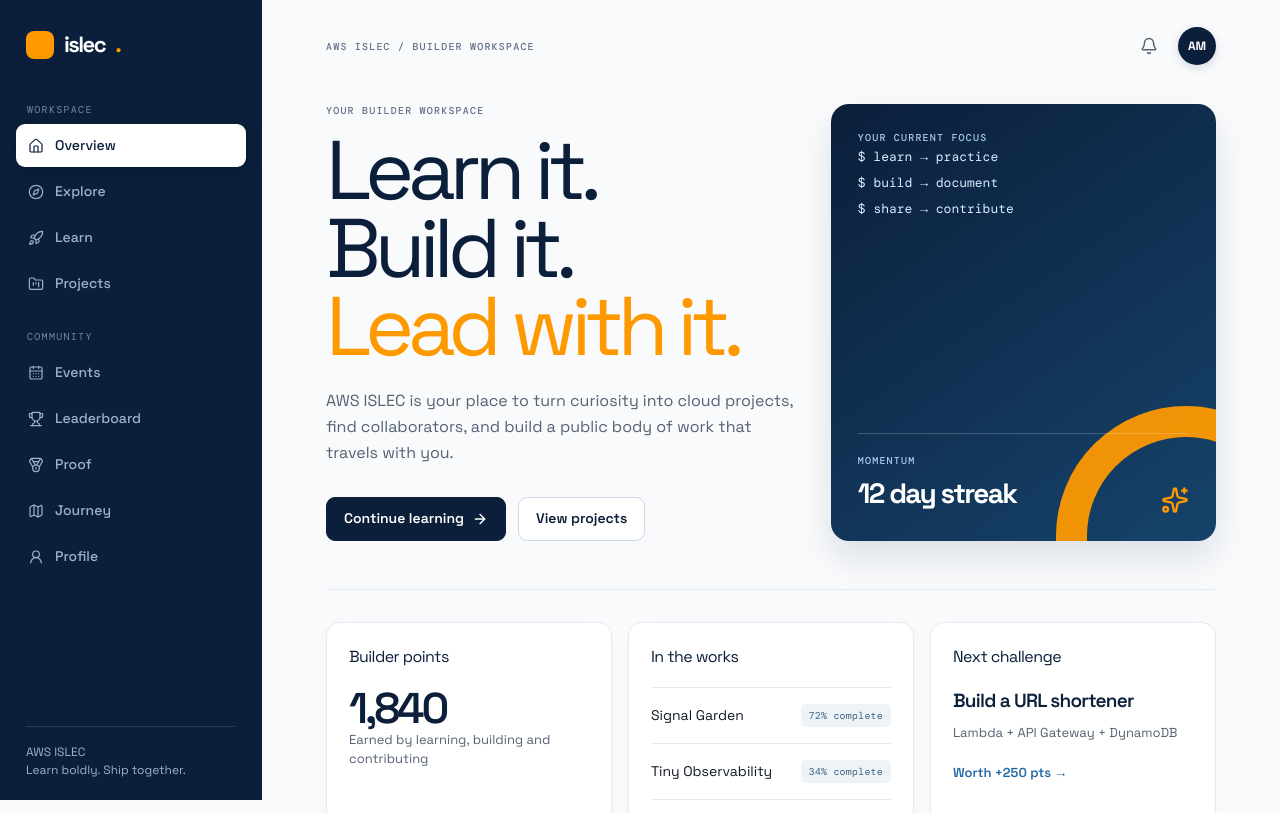
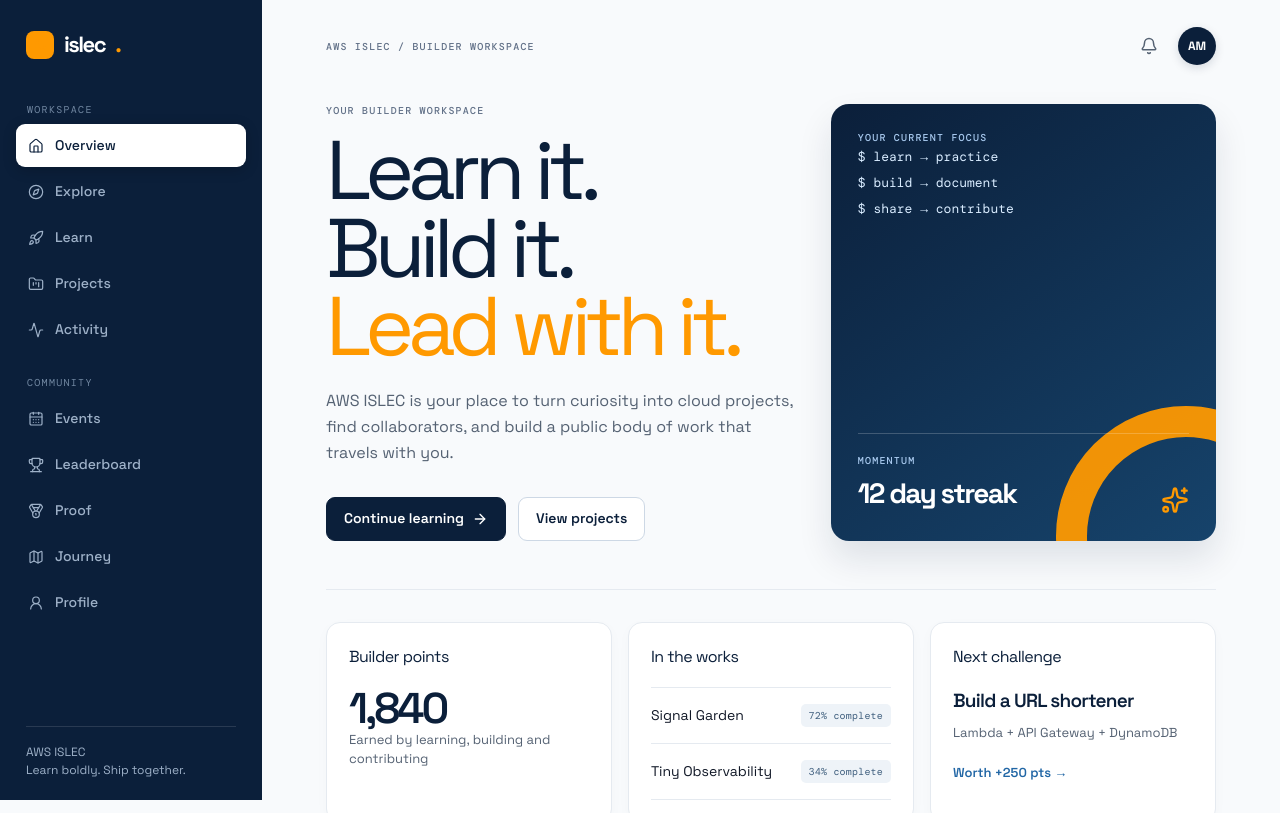
Before and after one commit to tamseelishteyaque448-create/AWS-ISLEC, a Next.js app: page /member in a window 1280 px wide. Shown: the top 813 px of the page. Built offline with nearby package versions, Linux system fonts and the light colour scheme.

Commit message:
refactor: clean up member routes

```diff
--- a/app/member/build/page.tsx
+++ /dev/null
@@ -1,2 +0,0 @@
-import { Topline } from "@/components/ui/Topline"; import { PageIntro } from "@/components/cards/PageIntro"; import { mockRepository } from "@/lib/services";
-export default function Build() { return <><Topline section="Build / document / share" /><PageIntro kicker="Project studio" title="Your work, in public." description="Keep the rough edges visible. Every project is a trailhead for someone else." /><div className="list">{mockRepository.getProjects().map(project => <div className="list-item" key={project.title}><div><strong>{project.title}</strong><div className="muted">{project.category}</div></div><div style={{ width: 150 }}><div className="muted" style={{ marginBottom: 6 }}>{project.progress}%</div><div className="progress-track"><div className="progress-value" style={{ width: `${project.progress}%` }} /></div></div></div>)}</div></>; }
--- a/app/member/challenges/page.tsx
+++ /dev/null
@@ -1,2 +0,0 @@
-import { PageIntro } from "@/components/cards/PageIntro"; import { Topline } from "@/components/ui/Topline"; import { mockRepository } from "@/lib/services";
-export default function Challenges() { return <><Topline section="Learn / practice / repeat" /><PageIntro kicker="Practical prompts" title="Choose your next stretch." description="Small, concrete challenges that turn cloud knowledge into something you can use." /><div className="grid">{mockRepository.getChallenges().map(challenge => <article className="panel" key={challenge.title}><span className="tag">{challenge.level}</span><h2 style={{ marginTop: 18 }}>{challenge.title}</h2><p className="muted">{challenge.detail}</p><div className="eyebrow" style={{ marginTop: 30 }}>+{challenge.points} pts</div></article>)}</div></>; }
--- a/app/member/projects/page.tsx
+++ b/app/member/projects/page.tsx
@@ -1 +1,2 @@
-export { default } from "@/app/member/build/page";
+import { Topline } from "@/components/ui/Topline"; import { PageIntro } from "@/components/cards/PageIntro"; import { mockRepository } from "@/lib/services";
+export default function Projects() { return <><Topline section="Build / document / share" /><PageIntro kicker="Project studio" title="Your work, in public." description="Keep the rough edges visible. Every project is a trailhead for someone else." /><div className="list">{mockRepository.getProjects().map(project => <div className="list-item" key={project.title}><div><strong>{project.title}</strong><div className="muted">{project.category}</div></div><div style={{ width: 150 }}><div className="muted" style={{ marginBottom: 6 }}>{project.progress}%</div><div className="progress-track"><div className="progress-value" style={{ width: `${project.progress}%` }} /></div></div></div>)}</div></>; }
--- a/components/cards/ActivityList.tsx
+++ b/components/cards/ActivityList.tsx
@@ -1,4 +1,4 @@
 import type { Activity } from "@/data/activities";
 import Link from "next/link";
 
-export function ActivityList({ activities }: { activities: Activity[] }) { return <section className="content-section"><div className="section-heading"><h2>Recent activity</h2><Link className="section-action" href="/activities">View all →</Link></div><div className="list">{activities.map(activity => <div className="list-item" key={activity.id}><div><strong>{activity.title}</strong><div className="muted">{activity.detail} / {activity.date}</div></div><span className="tag">+{activity.points}</span></div>)}</div></section>; }
+export function ActivityList({ activities }: { activities: Activity[] }) { return <section className="content-section"><div className="section-heading"><h2>Recent activity</h2><Link className="section-action" href="/member/activities">View all →</Link></div><div className="list">{activities.map(activity => <div className="list-item" key={activity.id}><div><strong>{activity.title}</strong><div className="muted">{activity.detail} / {activity.date}</div></div><span className="tag">+{activity.points}</span></div>)}</div></section>; }
--- a/components/navigation/NavLinks.tsx
+++ b/components/navigation/NavLinks.tsx
@@ -2,10 +2,10 @@
 
 import Link from "next/link";
 import { usePathname } from "next/navigation";
-import { CalendarDays, Compass, FolderKanban, Home, Map, Medal, Rocket, Trophy, UserRound } from "lucide-react";
+import { Activity, CalendarDays, Compass, FolderKanban, Home, Map, Medal, Rocket, Trophy, UserRound } from "lucide-react";
 
 const links = [
-  { label: "Workspace", items: [["/member", "Overview", Home], ["/member/explore", "Explore", Compass], ["/member/learn", "Learn", Rocket], ["/member/projects", "Projects", FolderKanban]] },
+  { label: "Workspace", items: [["/member", "Overview", Home], ["/member/explore", "Explore", Compass], ["/member/learn", "Learn", Rocket], ["/member/projects", "Projects", FolderKanban], ["/member/activities", "Activity", Activity]] },
   { label: "Community", items: [["/member/events", "Events", CalendarDays], ["/member/leaderboard", "Leaderboard", Trophy], ["/member/achievements", "Proof", Medal], ["/member/journey", "Journey", Map], ["/member/profile", "Profile", UserRound]] },
 ] as const;
 
```
Also changed, not shown: app/member/page.tsx (+1 -1 lines).
